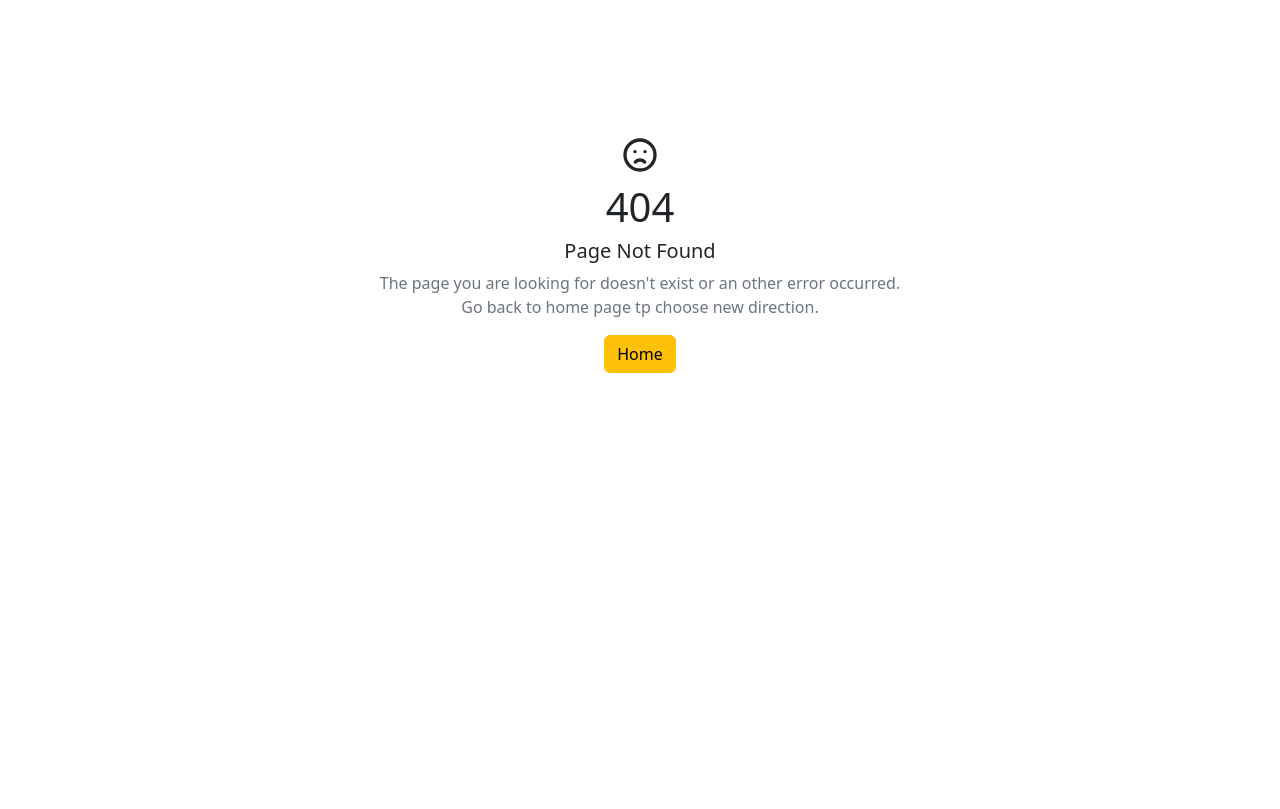
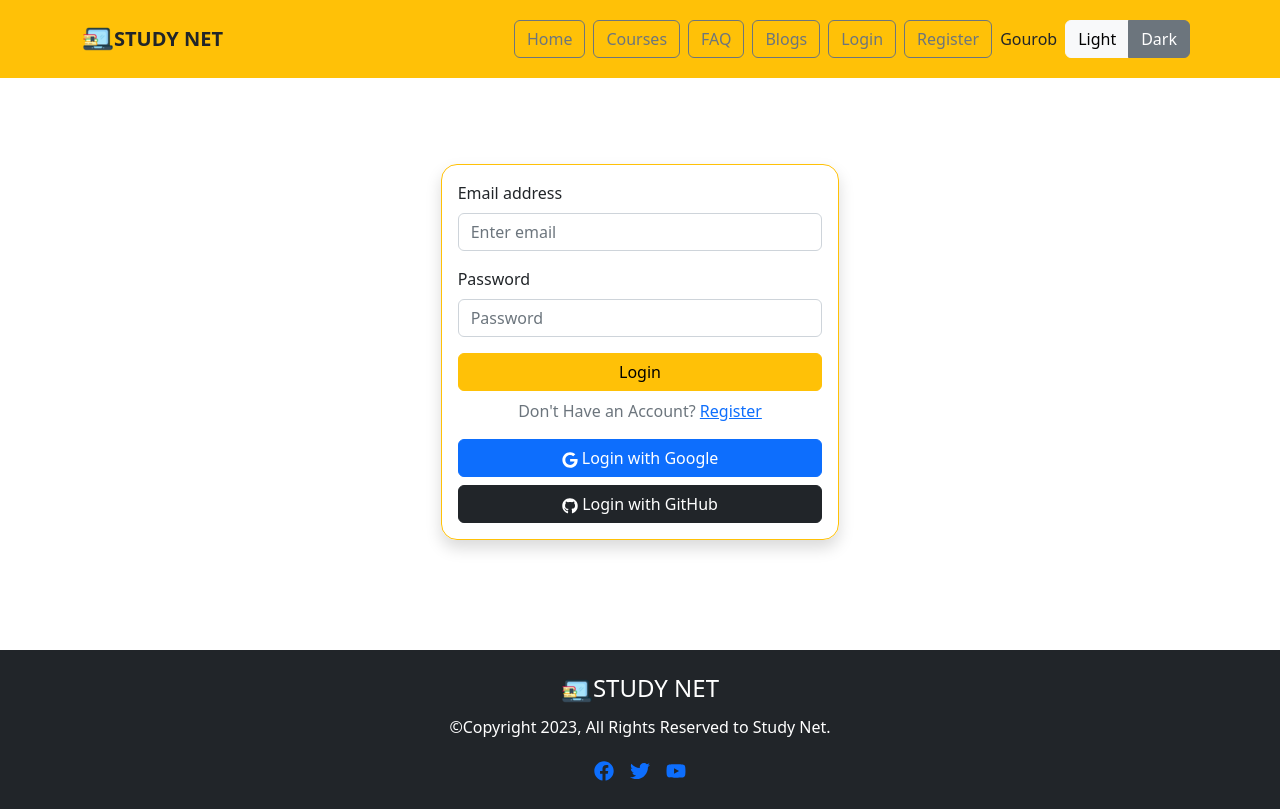
Before and after one commit to GourobSaha/Study-Net, a React (Create React App) app: page /login in a window 1280 px wide. Before the commit this address had no page. Built offline with nearby package versions, Linux system fonts and the light colour scheme.

Commit message:
Login Page Added

```diff
--- a/src/App.js
+++ b/src/App.js
@@ -5,7 +5,7 @@ import { routes } from './Routes/Routes/Routes';
 
 function App() {
   return (
-    <div className="App">
+    <div>
       <RouterProvider router={routes}></RouterProvider>
     </div>
   );
--- /dev/null
+++ b/src/Contexts/AuthProvider/AuthProvider.js
@@ -0,0 +1,17 @@
+import React, { createContext } from 'react';
+
+export const AuthContext = createContext();
+
+const AuthProvider = ({ children }) => {
+    const user = { displayName: 'Gourob' };
+
+    const authInfo = { user };
+
+    return (
+        <AuthContext.Provider value={authInfo}>
+            {children}
+        </AuthContext.Provider>
+    );
+};
+
+export default AuthProvider;
--- a/src/Pages/Components/Courses.js
+++ b/src/Pages/Components/Courses.js
@@ -5,7 +5,7 @@ import AllCourses from './AllCourses';
 const Courses = () => {
     const courses = useLoaderData();
     return (
-        <div>
+        <div className='text-center'>
             <h2>Courses</h2>
             <div className='row row-cols-md-2 g-4 mt-2'>
                 {
--- /dev/null
+++ b/src/Pages/Components/GoogleGithubLogin.js
@@ -0,0 +1,18 @@
+import React from 'react';
+import Button from 'react-bootstrap/Button';
+import { FaGoogle, FaGithub } from "react-icons/fa";
+
+const GoogleGithubLogin = () => {
+    return (
+        <div>
+            <Button variant="primary w-100" type="submit">
+                <FaGoogle /> Login with Google
+            </Button>
+            <Button variant="dark w-100 mt-2" type="submit">
+                <FaGithub /> Login with GitHub
+            </Button>
+        </div>
+    );
+};
+
+export default GoogleGithubLogin;
--- a/src/Pages/Components/Home.js
+++ b/src/Pages/Components/Home.js
@@ -53,7 +53,7 @@ const Home = () => {
                     </Carousel.Caption>
                 </Carousel.Item>
             </Carousel>
-            <div>
+            <div className='text-center'>
                 <h2 className='my-4'>Features of Study Net</h2>
                 <CardGroup>
                     <Card>
--- /dev/null
+++ b/src/Pages/Components/Login.js
@@ -0,0 +1,36 @@
+import React from 'react';
+import { Container } from 'react-bootstrap';
+import Button from 'react-bootstrap/Button';
+import Form from 'react-bootstrap/Form';
+import { Link } from 'react-router-dom';
+import GoogleGithubLogin from './GoogleGithubLogin';
+
+const Login = () => {
+    return (
+        <Container style={{ height: "500px" }}
+            className="d-flex justify-content-center align-items-center w-100">
+            <div className='p-3 shadow rounded-4 border border-warning'>
+                <Form>
+                    <Form.Group className="mb-3" controlId="formBasicEmail">
+                        <Form.Label>Email address</Form.Label>
+                        <Form.Control name='email' type="email" placeholder="Enter email" required />
+                    </Form.Group>
+
+                    <Form.Group className="mb-3" controlId="formBasicPassword">
+                        <Form.Label>Password</Form.Label>
+                        <Form.Control name='password' type="password" placeholder="Password" required />
+                    </Form.Group>
+                    <Button variant="warning w-100" type="submit">
+                        Login
+                    </Button>
+                </Form>
+                <p className='text-muted mt-2 text-center'>Don't Have an Account? <Link to='/register'>Register</Link></p>
+                <div className='mt-3'>
+                    <GoogleGithubLogin></GoogleGithubLogin>
+                </div>
+            </div>
+        </Container>
+    );
+};
+
+export default Login;
--- a/src/Pages/Shared/Footer.js
+++ b/src/Pages/Shared/Footer.js
@@ -5,7 +5,7 @@ import { Link } from 'react-router-dom';
 
 const Footer = () => {
     return (
-        <div className="w-100 bg-dark text-white py-4 mt-5">
+        <div className="w-100 bg-dark text-white py-4 mt-5 text-center">
             <h4><img src={logoIcon} alt="logo" />STUDY NET</h4>
             <p>©Copyright 2023, All Rights Reserved to Study Net.</p>
             <div className="mx-1 fs-5">
--- a/src/Pages/Shared/Header.js
+++ b/src/Pages/Shared/Header.js
@@ -6,8 +6,11 @@ import Button from 'react-bootstrap/Button';
 import { Link } from 'react-router-dom';
 import ButtonGroup from 'react-bootstrap/ButtonGroup';
 import logoIcon from "../../Images/laptop_computer_books_study_pc_icon_209270.png"
+import { useContext } from 'react';
+import { AuthContext } from '../../Contexts/AuthProvider/AuthProvider';
 
 const Header = () => {
+    const { user } = useContext(AuthContext);
     return (
         <Navbar bg="warning" expand="lg" className='mb-4'>
             <Container className='my-2'>
@@ -19,10 +22,11 @@ const Header = () => {
                         <Link to='/courses' className='text-decoration-none fw-semibold me-2'><Button variant="outline-secondary my-1">Courses</Button></Link>
                         <Link to='/faq' className='text-decoration-none fw-semibold me-2'><Button variant="outline-secondary my-1">FAQ</Button></Link>
                         <Link to='/blogs' className='text-decoration-none fw-semibold me-2'><Button variant="outline-secondary my-1">Blogs</Button></Link>
-                        <Link className='text-decoration-none fw-semibold me-2'><Button variant="outline-secondary my-1">Login</Button></Link>
+                        <Link to='/login' className='text-decoration-none fw-semibold me-2'><Button variant="outline-secondary my-1">Login</Button></Link>
                         <Link className='text-decoration-none fw-semibold me-2'><Button variant="outline-secondary my-1">Register</Button></Link>
+                        <p className='my-auto'>{user?.displayName}</p>
                     </Nav>
-                    <ButtonGroup aria-label="Basic example">
+                    <ButtonGroup aria-label="Basic example" className='mx-2'>
                         <Button variant="light my-1">Light</Button>
                         <Button variant="secondary my-1">Dark</Button>
                     </ButtonGroup>
--- a/src/Routes/Routes/Routes.js
+++ b/src/Routes/Routes/Routes.js
@@ -5,6 +5,7 @@ import Blog from "../../Pages/Components/Blog";
 import CourseDetail from "../../Pages/Components/CourseDetail";
 import Courses from "../../Pages/Components/Courses";
 import Home from "../../Pages/Components/Home";
+import Login from "../../Pages/Components/Login";
 import NotFound from "../../Pages/Components/NotFound";
 
 export const routes = createBrowserRouter([
@@ -19,6 +20,10 @@ export const routes = createBrowserRouter([
             {
                 path: '/blogs',
                 element: <Blog></Blog>
+            },
+            {
+                path: '/login',
+                element: <Login></Login>
             },
             {
                 path: '/courses',
--- a/src/index.js
+++ b/src/index.js
@@ -4,11 +4,14 @@ import './index.css';
 import App from './App';
 import reportWebVitals from './reportWebVitals';
 import 'bootstrap/dist/css/bootstrap.min.css';
+import AuthProvider from './Contexts/AuthProvider/AuthProvider';
 
 const root = ReactDOM.createRoot(document.getElementById('root'));
 root.render(
   <React.StrictMode>
-    <App />
+    <AuthProvider>
+      <App />
+    </AuthProvider>
   </React.StrictMode>
 );
 
```
